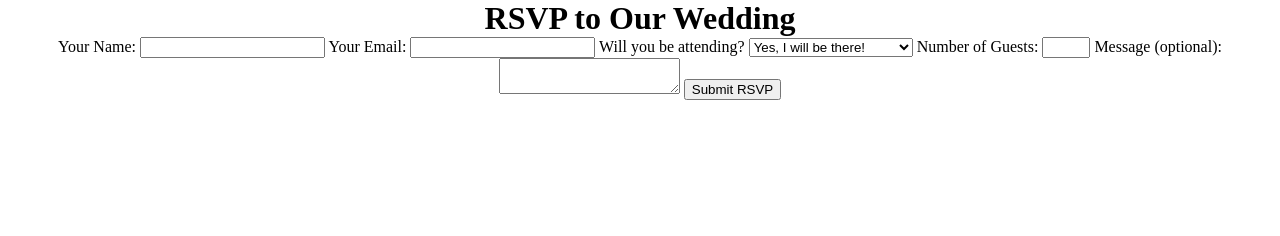
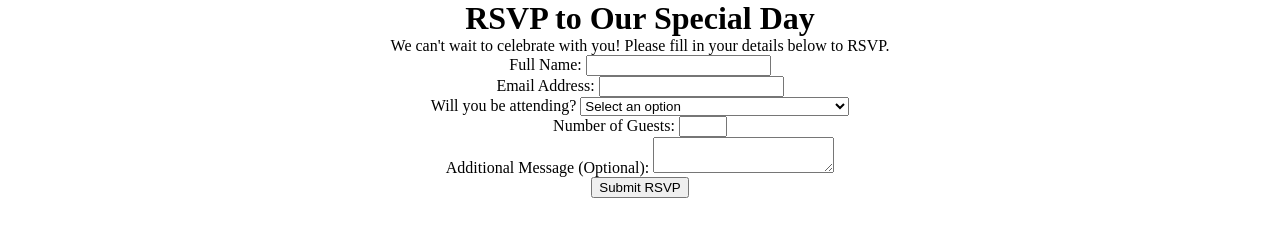
Before and after one commit to atcook65/Wedding_Website, a plain HTML site: page RSVP.html in a window 1280 px wide. Drawn offline with Linux system fonts and the light colour scheme.

Commit message:
Update RSVP.html

```diff
--- a/RSVP.html
+++ b/RSVP.html
@@ -4,32 +4,45 @@
 <meta charset="UTF-8">
 <meta name="viewport" content="width=device-width, initial-scale=1.0">
 <title>RSVP - Our Wedding</title>
-<!-- Add link to your CSS file -->
 <link rel="stylesheet" href="styles.css">
 </head>
 <body>
-  <h1>RSVP to Our Wedding</h1>
-  <form action="process-rsvp.php" method="POST">
-    <label for="name">Your Name:</label>
+<div class="rsvp-container">
+  <h1>RSVP to Our Special Day</h1>
+  <p>We can't wait to celebrate with you! Please fill in your details below to RSVP.</p>
+  <form action="process-rsvp.php" method="post">
+    <div class="form-group">
+      <label for="name">Full Name:</label>
       <input type="text" id="name" name="name" required>
+    </div>
 
-    <label for="email">Your Email:</label>
+    <div class="form-group">
+      <label for="email">Email Address:</label>
       <input type="email" id="email" name="email" required>
+    </div>
 
+    <div class="form-group">
       <label for="attendance">Will you be attending?</label>
       <select id="attendance" name="attendance" required>
-      <option value="Yes">Yes, I will be there!</option>
-      <option value="No">Sorry, I can't make it.</option>
-      <option value="Maybe">Maybe, I'm not sure yet.</option>
+        <option value="" disabled selected>Select an option</option>
+        <option value="Yes">Absolutely, I wouldn't miss it for the world!</option>
+        <option value="No">Regretfully, I will not be able to attend.</option>
+        <option value="Maybe">I'm not sure yet, will confirm later.</option>
       </select>
+    </div>
 
+    <div class="form-group">
       <label for="guests">Number of Guests:</label>
-    <input type="number" id="guests" name="guests" min="1" max="5" required>
+      <input type="number" id="guests" name="guests" min="0" max="5">
+    </div>
 
-    <label for="message">Message (optional):</label>
+    <div class="form-group">
+      <label for="message">Additional Message (Optional):</label>
       <textarea id="message" name="message"></textarea>
+    </div>
 
-    <button type="submit">Submit RSVP</button>
+    <button type="submit" class="rsvp-button">Submit RSVP</button>
   </form>
+</div>
 </body>
 </html>
```
Lines whose indentation alone changed are shown as unchanged.
